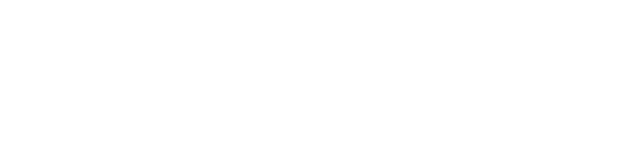
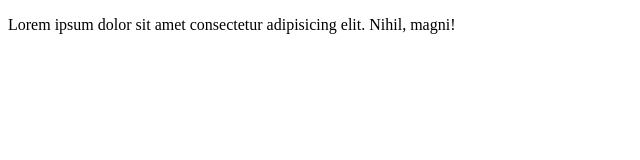
Before and after one commit to mehwishjbe/codeWars_questions_practice, a plain HTML site: page index.html in a window 1280 px wide. Shown: the whole page, without its empty margins (0-640 px from the left). Drawn offline with Linux system fonts and the light colour scheme.

Commit message:
question 2 solved

```diff
--- a/index.html
+++ b/index.html
@@ -7,5 +7,6 @@
 </head>
 <body>
     <script src="index.js"></script>
+    <p>Lorem ipsum dolor sit amet consectetur adipisicing elit. Nihil, magni!</p>
 </body>
 </html>
```
Also changed, not shown: index.js (+11 -0 lines).
